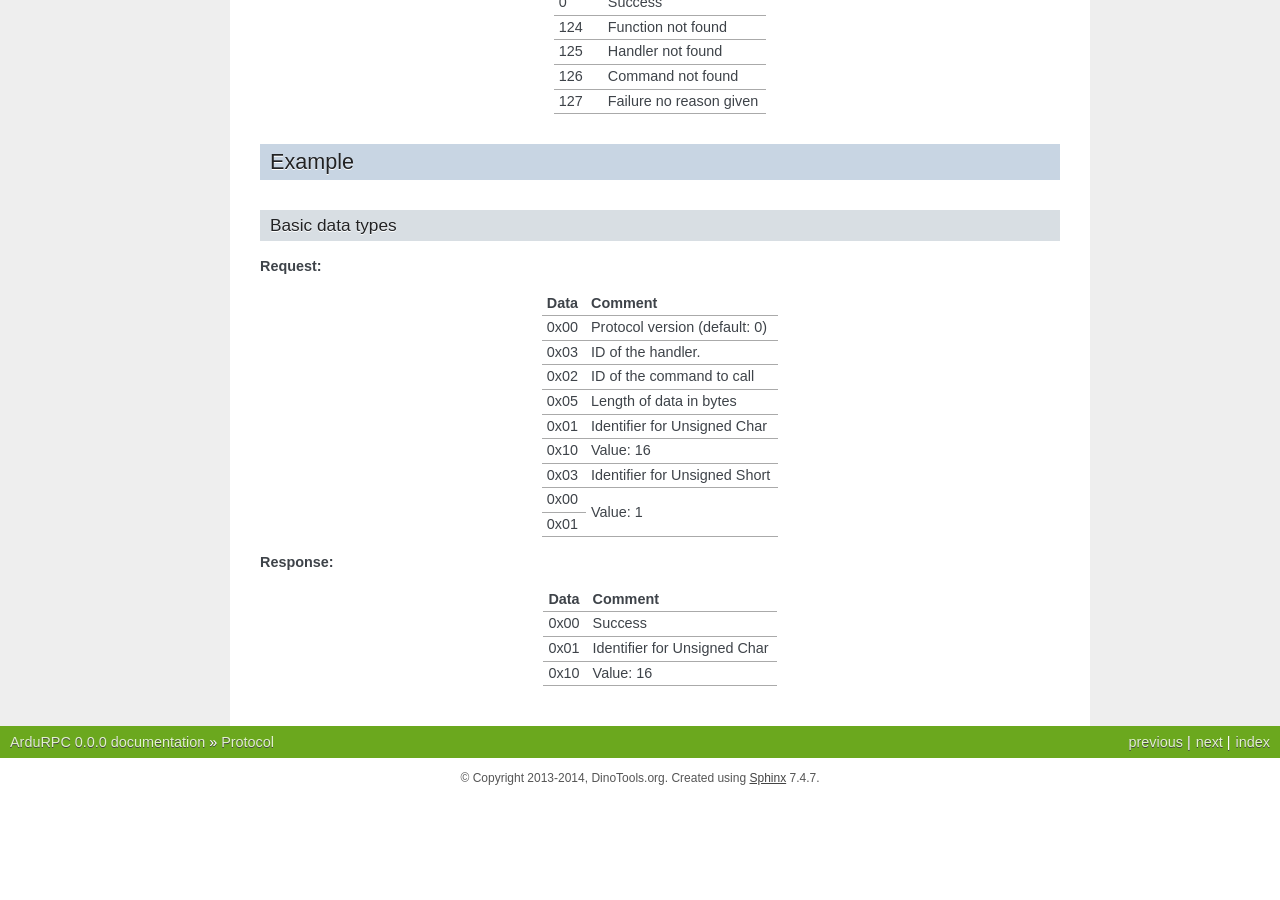
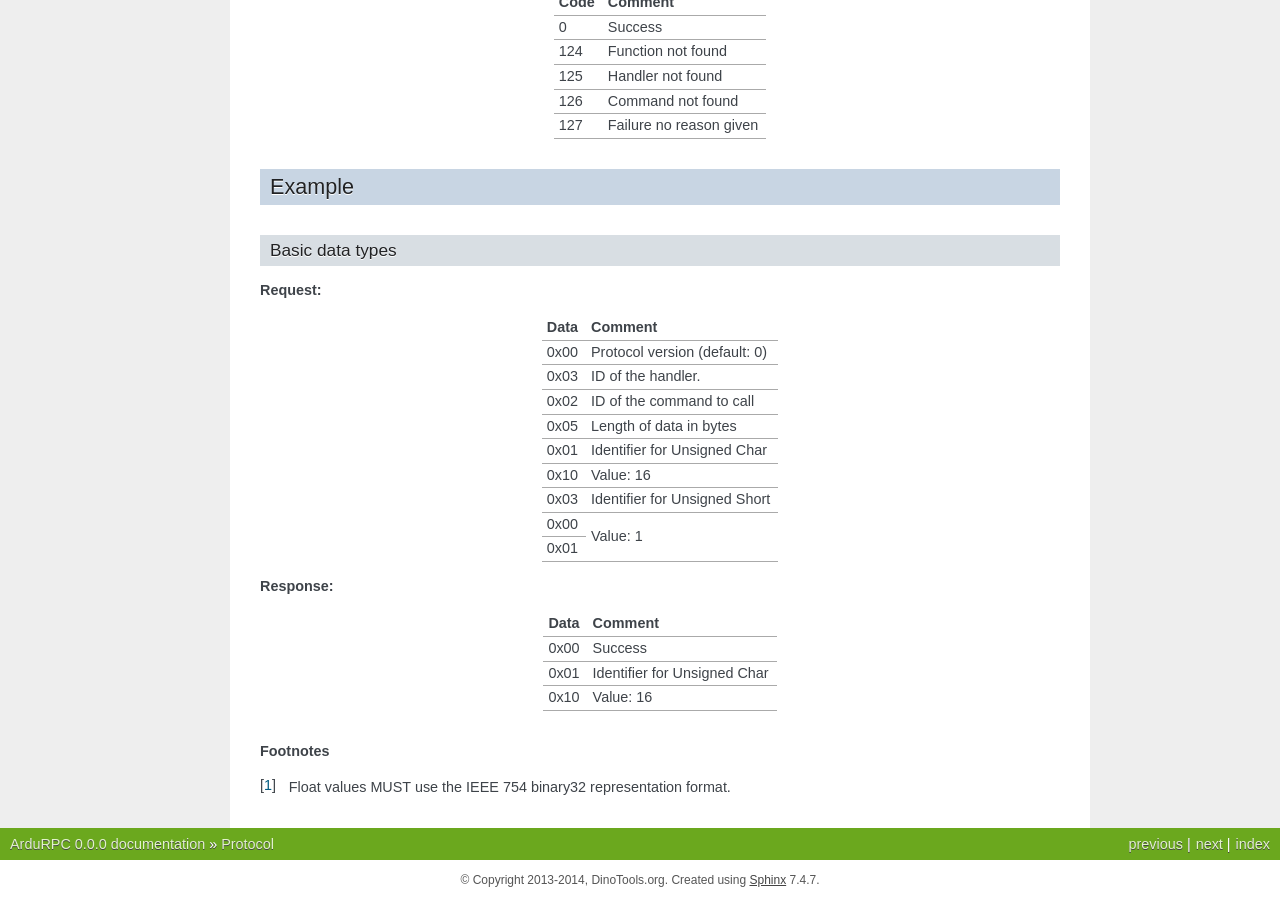
Before and after one commit to DinoTools/ArduRPC, a Sphinx documentation site: the page built from doc/source/dev/protocol.rst, in a window 1280 px wide and 900 px high, scrolled down 2575 px. Built offline with Sphinx 7.4.7, drawn with Linux system fonts in a browser that asks for light colours; before the commit the page ends 3373 px from its top, so only the background shows below that.

Commit message:
doc - Add float data type (fixes #3)

```diff
--- a/doc/source/dev/protocol.rst
+++ b/doc/source/dev/protocol.rst
@@ -85,6 +85,8 @@
 | 0x07       | Signed Long Long   | 8             |
 +------------+--------------------+---------------+
 | 0x08       | Unsigned Long Long | 8             |
++------------+--------------------+---------------+
+| 0x09       | Float [#float]_    | 4             |
 +------------+--------------------+---------------+
 
 
@@ -239,3 +241,7 @@
 +------+----------------------------------------+
 | 0x10 | Value: 16                              |
 +------+----------------------------------------+
+
+.. rubric:: Footnotes
+
+.. [#float] Float values MUST use the IEEE 754 binary32 representation format.
```
